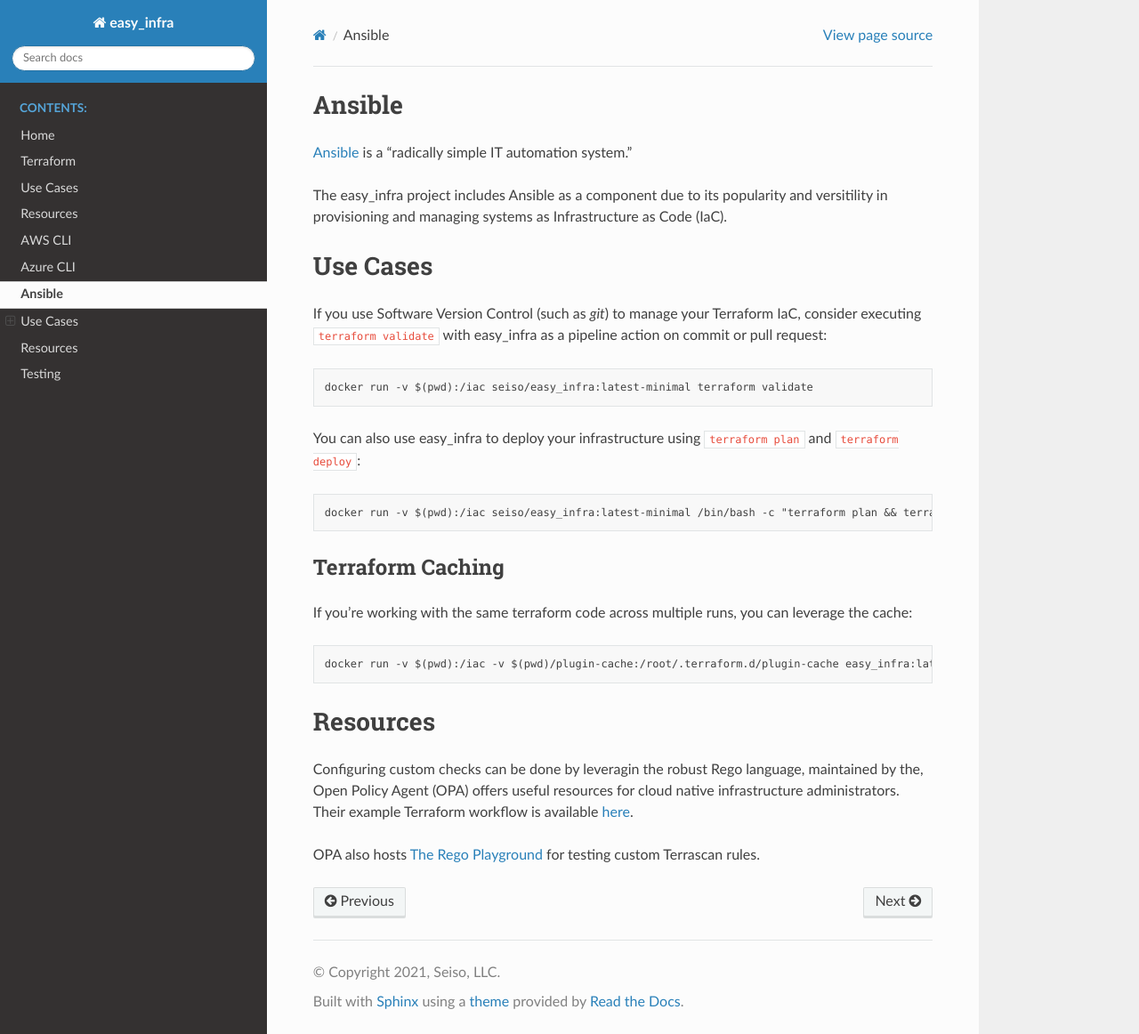
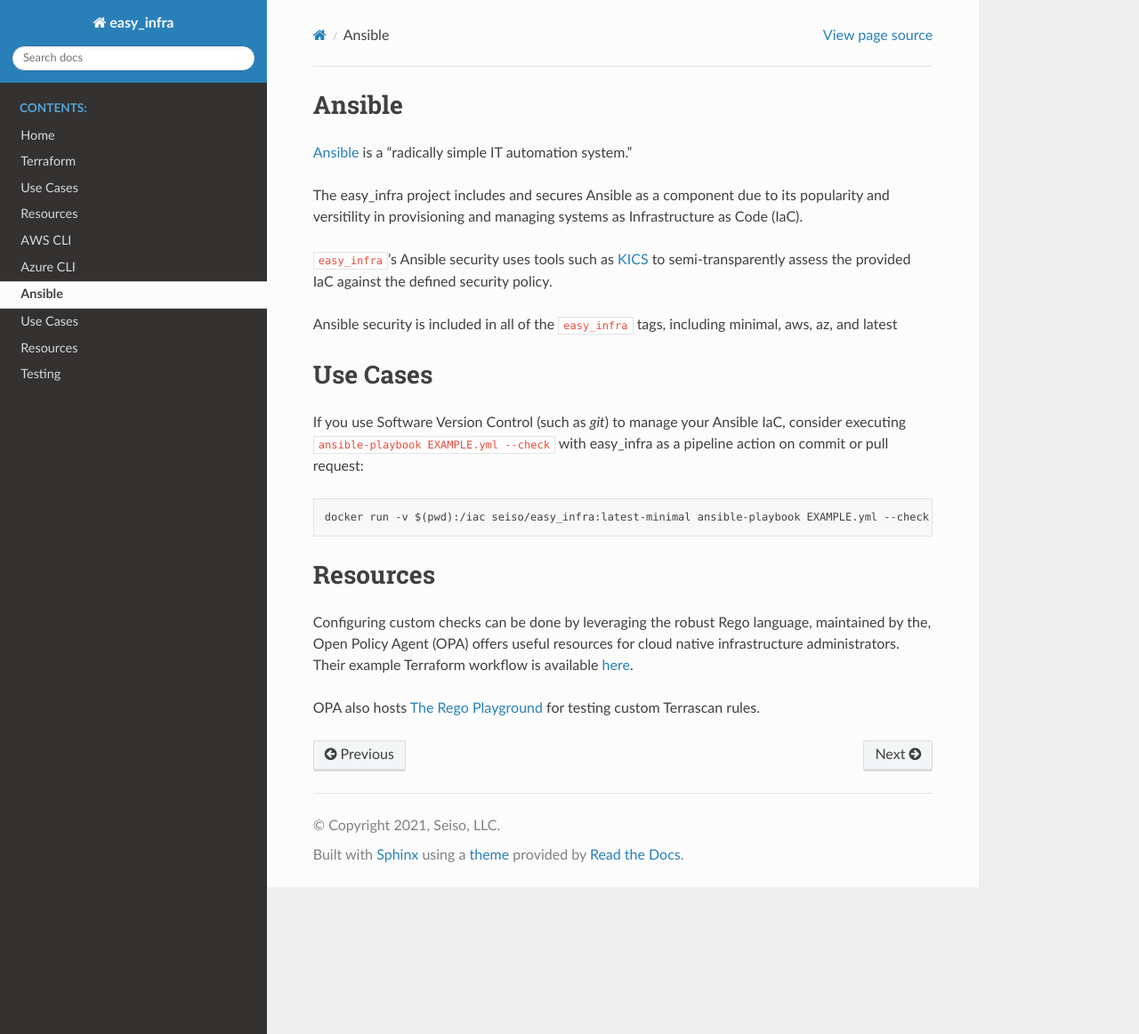
Before and after one commit to SeisoLLC/easy_infra, a Sphinx documentation site: the page built from docs/Ansible/index.rst, in a window 1280 px wide and 1162 px high. Shown: the whole window at 89% size. Built offline with Sphinx 7.4.7 and the Read the Docs theme 2.0.0, drawn with Linux system fonts in a browser that asks for light colours; pages that are not in the unit, such as notebooks, are missing from menus.

Commit message:
Minor docs update

```diff
--- a/docs/Ansible/index.rst
+++ b/docs/Ansible/index.rst
@@ -3,35 +3,34 @@
 `Ansible <https://github.com/ansible/ansible>`_ is a "radically simple IT
 automation system."
 
-The easy_infra project includes Ansible as a component due to its popularity
-and versitility in provisioning and managing systems as Infrastructure as Code
-(IaC).
+The easy_infra project includes and secures Ansible as a component due to its
+popularity and versitility in provisioning and managing systems as
+Infrastructure as Code (IaC).
+
+``easy_infra``'s Ansible security uses tools such as `KICS <https://kics.io/>`_
+to semi-transparently assess the provided IaC against the defined security
+policy.
+
+Ansible security is included in all of the ``easy_infra`` tags, including
+minimal, aws, az, and latest
 
 
 Use Cases
 =========
 
-If you use Software Version Control (such as `git`) to manage your Terraform
-IaC, consider executing ``terraform validate`` with easy_infra as a pipeline
-action on commit or pull request::
+If you use Software Version Control (such as `git`) to manage your Ansible IaC,
+consider executing ``ansible-playbook EXAMPLE.yml --check`` with easy_infra as
+a pipeline action on commit or pull request::
 
-    docker run -v $(pwd):/iac seiso/easy_infra:latest-minimal terraform validate
+    docker run -v $(pwd):/iac seiso/easy_infra:latest-minimal ansible-playbook EXAMPLE.yml --check
 
-You can also use easy_infra to deploy your infrastructure using ``terraform
-plan`` and ``terraform deploy``::
-
-    docker run -v $(pwd):/iac seiso/easy_infra:latest-minimal /bin/bash -c "terraform plan && terraform apply -auto-approve"
-
-Terraform Caching
-------------------
-If you're working with the same terraform code across multiple runs, you can leverage the cache::
-
-    docker run -v $(pwd):/iac -v $(pwd)/plugin-cache:/root/.terraform.d/plugin-cache easy_infra:latest-minimal /bin/bash -c "terraform init; terraform validate"
 
 Resources
 =========
-Configuring custom checks can be done by leveragin the robust Rego language, maintained by the,
-Open Policy Agent (OPA) offers useful resources for cloud native infrastructure administrators.
-Their example Terraform workflow is available `here  <https://www.openpolicyagent.org/docs/latest/terraform/>`_.
+Configuring custom checks can be done by leveraging the robust Rego language,
+maintained by the, Open Policy Agent (OPA) offers useful resources for cloud
+native infrastructure administrators.  Their example Terraform workflow is
+available `here  <https://www.openpolicyagent.org/docs/latest/terraform/>`_.
 
-OPA also hosts `The Rego Playground <https://play.openpolicyagent.org/>`_ for testing custom Terrascan rules.
+OPA also hosts `The Rego Playground <https://play.openpolicyagent.org/>`_ for
+testing custom Terrascan rules.
```
Also changed, not shown: docs/Terraform/index.rst (+28 -13 lines).
